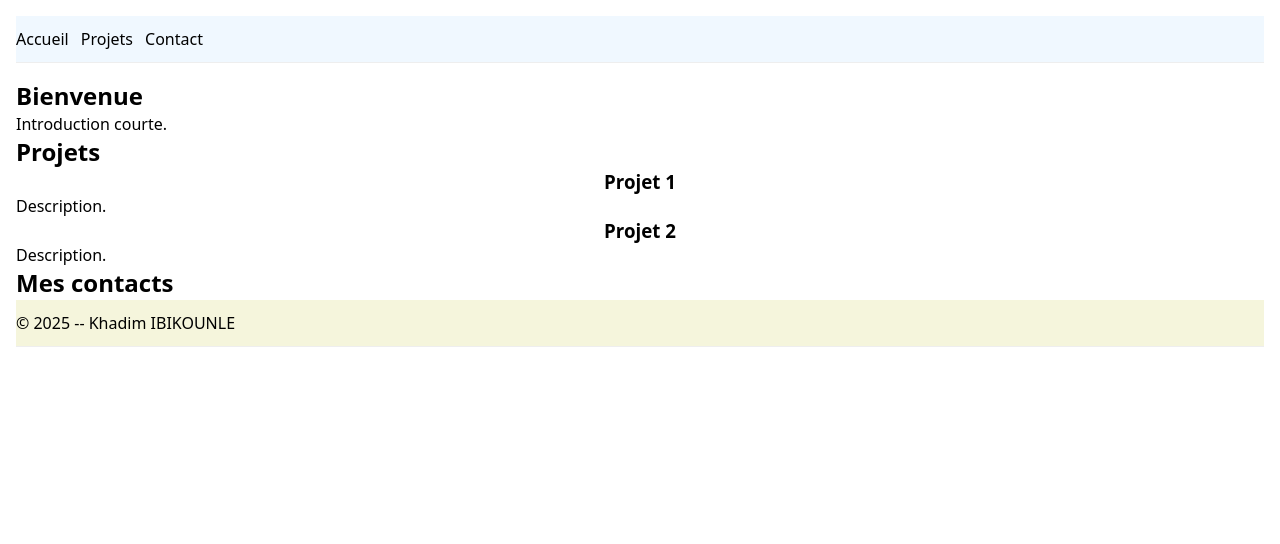
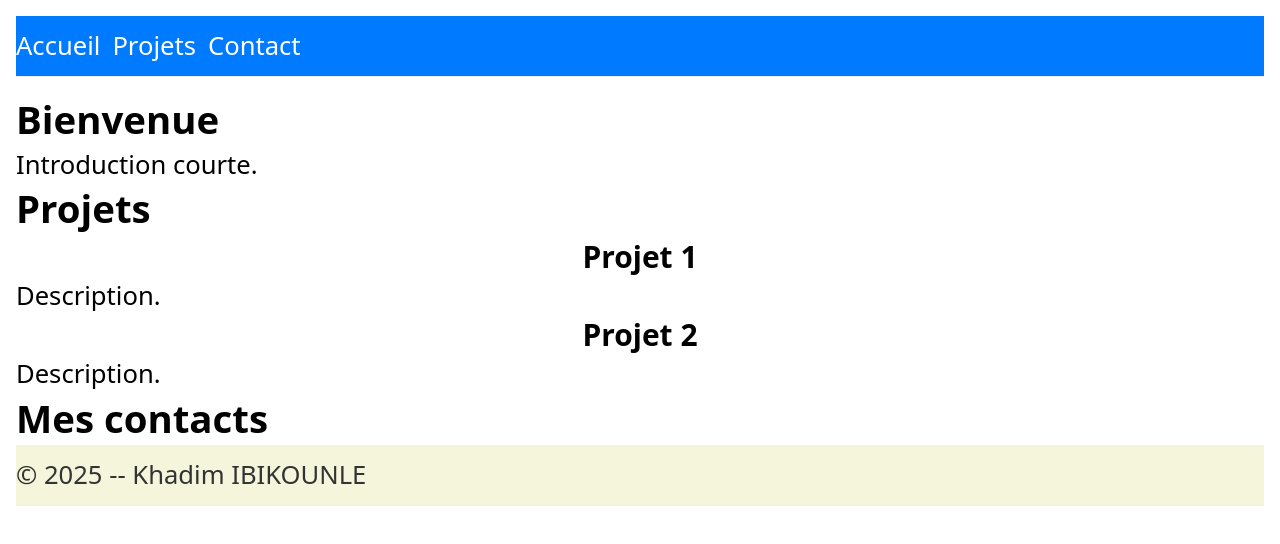
Before and after one commit to ikab08/portfolio-day-01, a plain HTML site: page index.html in a window 1280 px wide. Drawn offline with Linux system fonts and the light colour scheme.

Commit message:
upd2 style

```diff
--- a/style.css
+++ b/style.css
@@ -1,64 +1,74 @@
-*{
-  box-sizing: border-box;   /*inclue bordure & padding ds la taille de l'élt*/
-  margin: 0;                /*del marge ext par défaut*/
-  padding: 0;               /*del espax int par défaut*/
+/* Applique à tous les éléments */
+* {
+  box-sizing: border-box; /* Inclut la bordure et le padding dans la taille totale de l'élément */
+  margin: 0;              /* Supprime les marges externes par défaut */
+  padding: 0;             /* Supprime les espacements internes par défaut */
 }
 
-body{
-  font-family: system-ui, Arial, sans-serif ;
-  line-height: 1.4;         /*hauteur des lignes pr une meilleure lisibilité*/
-  padding: 16px;
-  font-size: 1.6 rem;
+/* Corps du document */
+body {
+  font-family: system-ui, Arial, sans-serif; /* Police par défaut système + alternatives */
+  line-height: 1.4;                          /* Espace vertical entre les lignes pour lisibilité */
+  padding: 16px;                             /* Espacement interne autour du contenu */
+  font-size: 1.6rem;                         /* Taille du texte par défaut */
 }
 
-header{
-  background-color: aliceblue;
+/* En-tête */
+header {
+  background-color: #007BFF; /* Couleur de fond bleue */
+  color: white;              /* Texte en blanc */
 }
 
+/* Conteneur pour header/nav */
 .container {
-  display: flex;
-  justify-content: space-between;
-  align-items: center;
+  display: flex;                      /* Active flexbox */
+  justify-content: space-between;     /* Espace entre les éléments */
+  align-items: center;                 /* Aligne verticalement */
 }
 
+/* Liste du menu de navigation */
 nav ul {
-  list-style: none;
-  display: flex;
-  gap: 12px;
+  list-style: none; /* Supprime les puces */
+  display: flex;    /* Affiche les liens côte à côte */
+  gap: 12px;        /* Espacement horizontal entre les liens */
 }
 
+/* Liens de navigation */
 nav a {
-  text-decoration: none;
-  color: inherit;
+  text-decoration: none; /* Supprime le soulignement */
+  color: inherit;        /* Garde la couleur du texte du parent */
 }
 
-/* layout simple*/
+/* Mise en page globale */
 header, footer {
-  padding: 12px 0;
-  border-bottom: 1px solid #eee;
+  padding: 12px 0;                /* Espacement vertical */
+  border-bottom: 1px solid #eee;  /* Ligne de séparation */
 }
 
 main {
-  margin-top: 16px;
+  margin-top: 16px; /* Espace entre le header et le contenu */
 }
 
+/* Titres des sections */
 section h3 {
-  text-align: center;
+  text-align: center; /* Centre le texte */
 }
 
+/* Pied de page */
 footer {
-  background-color: beige;
+  background-color: #f5f5dc; /* Couleur de fond beige */
+  color: #333;               /* Texte foncé */
 }
 
-/* responsive: stack nav sur petit ecran */
+/* Responsive : réorganise sur petit écran */
 @media (max-width: 600px) {
   .container {
-    flex-direction: column;
-    gap: 8px;
-    align-items: flex-start;
+    flex-direction: column;    /* Passe les éléments en colonne */
+    gap: 8px;                   /* Espace vertical entre eux */
+    align-items: flex-start;    /* Aligne à gauche */
   }
   nav ul {
-    flex-direction: column;
-    gap: 6px;
+    flex-direction: column;    /* Liens en colonne */
+    gap: 6px;                   /* Espacement vertical */
   }
 }
```
